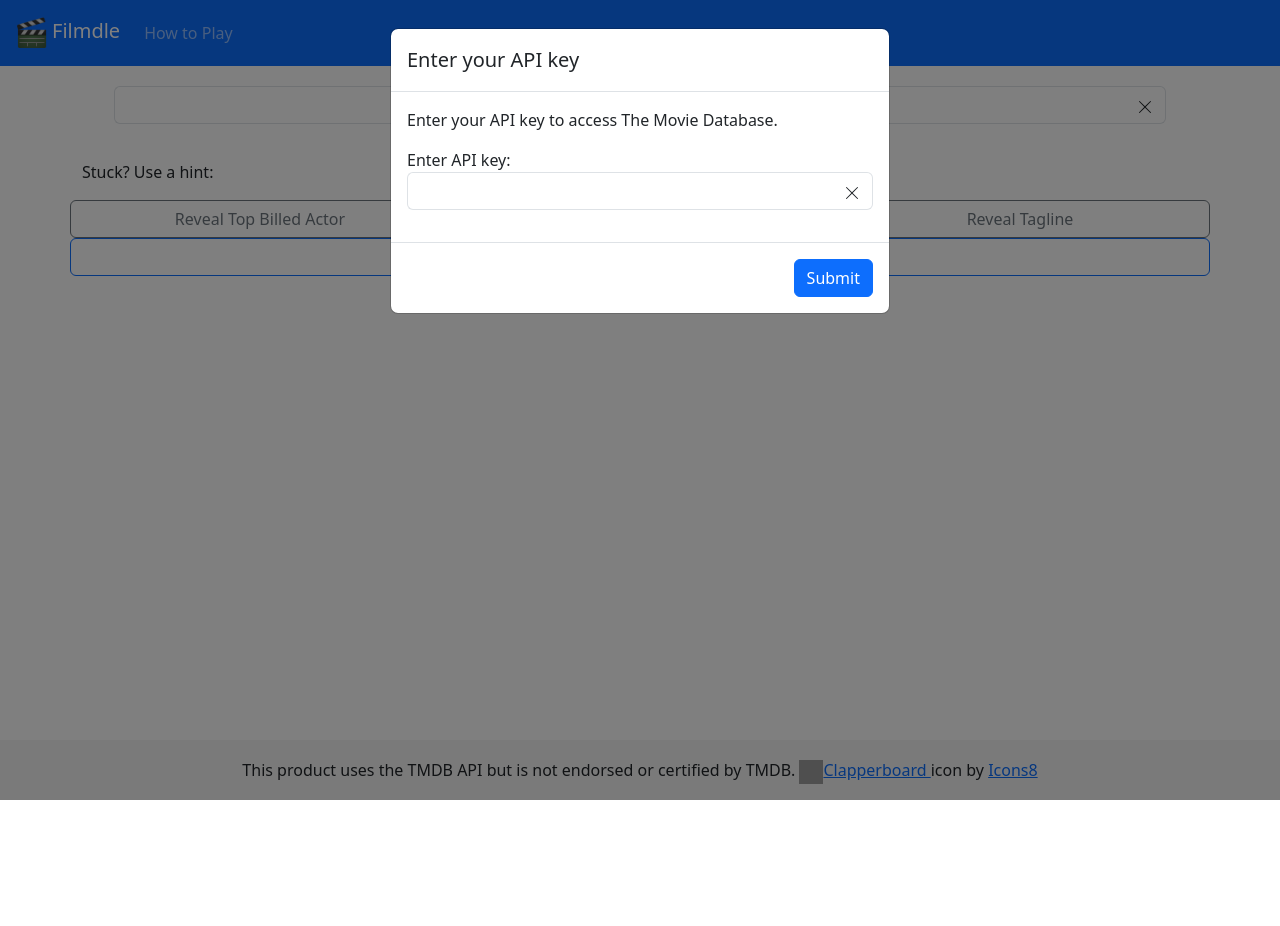
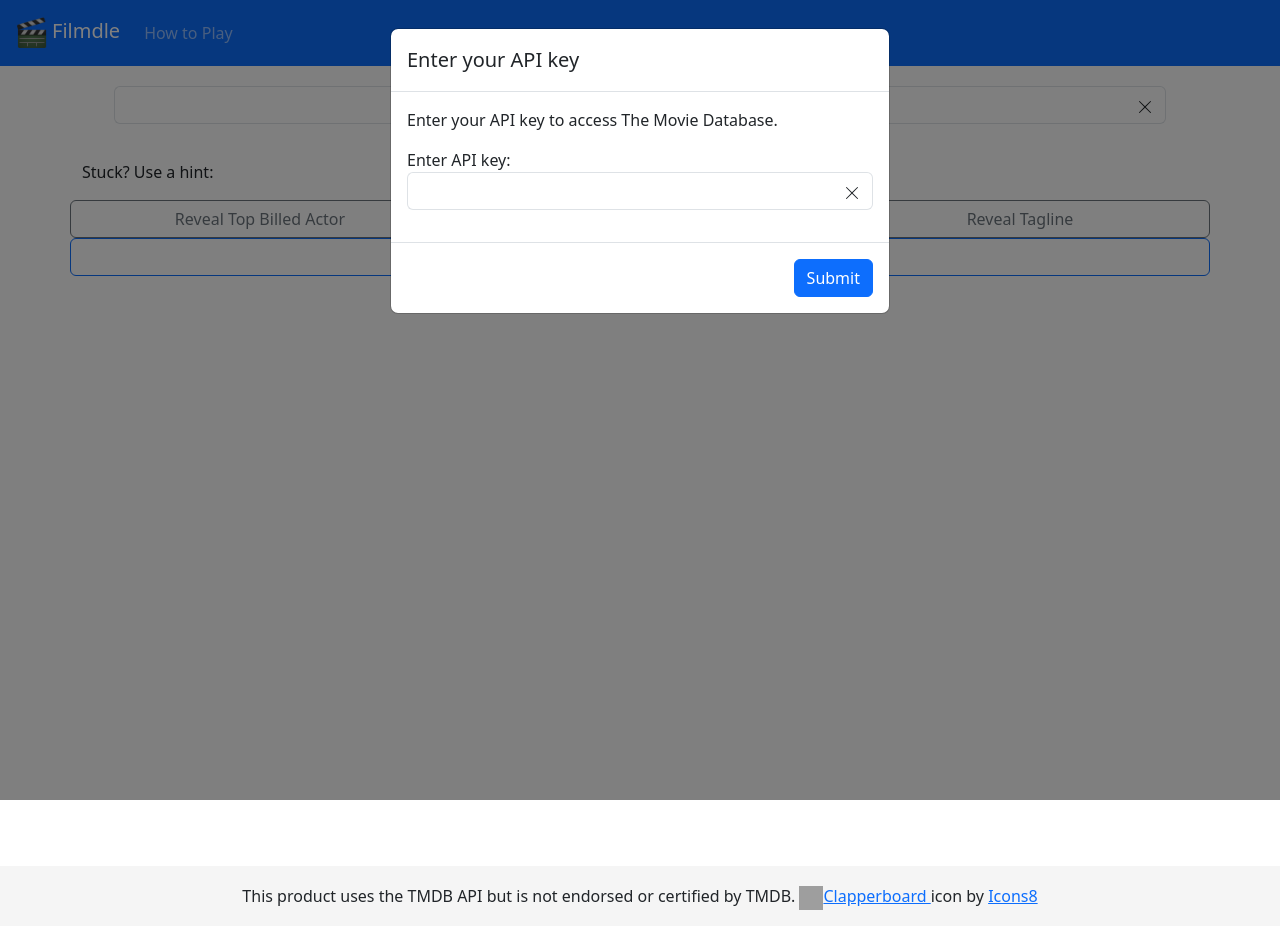
Before and after one commit to mirandazanchi/filmdle, a plain HTML site: page index.html in a window 1280 px wide. Before the commit the page ends 800 px from the top, so only its background shows below. Drawn offline with nearby package versions, Linux system fonts and the light colour scheme; no server answers; grey boxes are pictures that could not be loaded.

Commit message:
fix footer

```diff
--- a/index.html
+++ b/index.html
@@ -29,13 +29,10 @@
 				aspect-ratio: 2/3;
 			}
 			.footer {
-				position: absolute;
-				bottom: 0;
 				width: 100%;
 				height: 60px;
 				line-height: 60px;
 				background-color: #f5f5f5;
-				padding-bottom: 0;
 			}
 			.tmdbLogo {
 				height: 1.5em;
@@ -74,6 +71,9 @@
 			}
 			.guess {
 				margin: 5px;
+			}
+			main {
+				min-height: 100vh;
 			}
 		</style>
 	</head>
```
